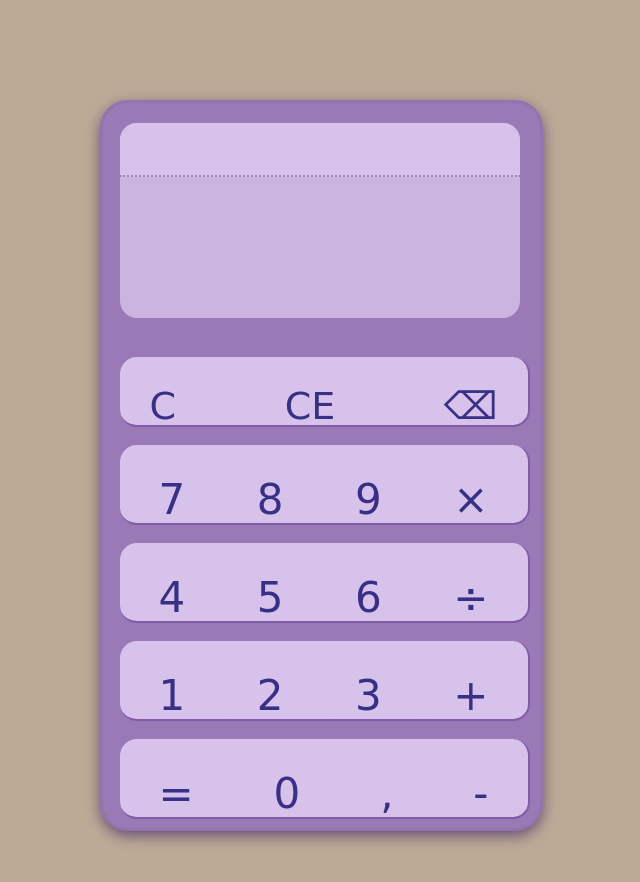
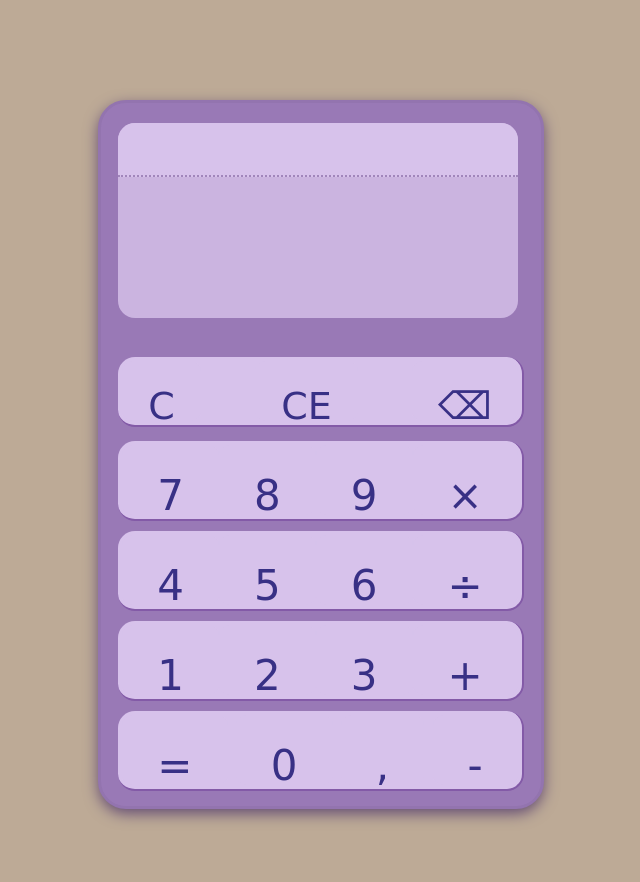
Before and after one commit to 0xVaguiN/Projeto-Calculadora2.0, a plain HTML site: page index.html in a window 1280 px wide. Shown: the whole page, without its empty margins (319-959 px from the left). Drawn offline with Linux system fonts and the light colour scheme; files whose address does not match are found by name; a web font is replaced by a local one.

Commit message:
aprimorando estetica

```diff
--- a/style.css
+++ b/style.css
@@ -28,6 +28,7 @@ body {
     border: solid 3px #9374af;
     border-radius: 28px;
     box-shadow: 0 5px 15px -1px #5d4672;
+    padding-bottom: 10px;
 }
 
 .calc-screen {
@@ -79,11 +80,12 @@ body {
     display: flex;
     justify-content: space-between;
     align-content: center;
-    width: 400px;
+    width: auto;
     height: 70px;
     padding: 4px;
-    margin: 9px;
+    margin: 5px;
     margin-left: 17px;
+    margin-right: 17px;
     background-color: #d7c2eb;
     border-radius: 17px;
     border-right: solid 2px #835aa7;
@@ -117,11 +119,12 @@ body {
     display: flex;
     justify-content: space-between;
     align-content: center;
-    width: 400px;
+    width: auto;
     height: auto;
     padding: 4px;
     margin: 9px;
     margin-left: 17px;
+    margin-right: 17px;
     background-color: #d7c2eb;
     border-radius: 17px;
     border-right: solid 2px #835aa7;
```
